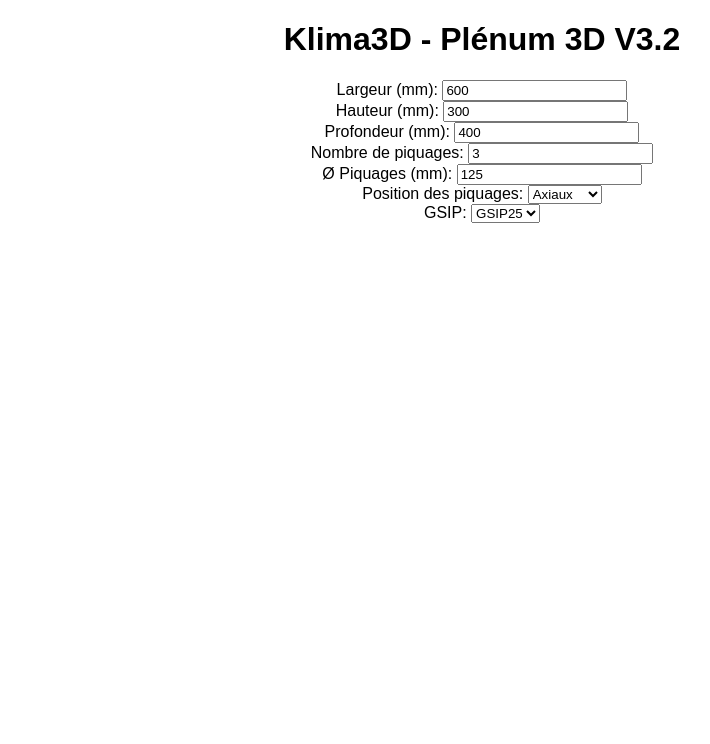
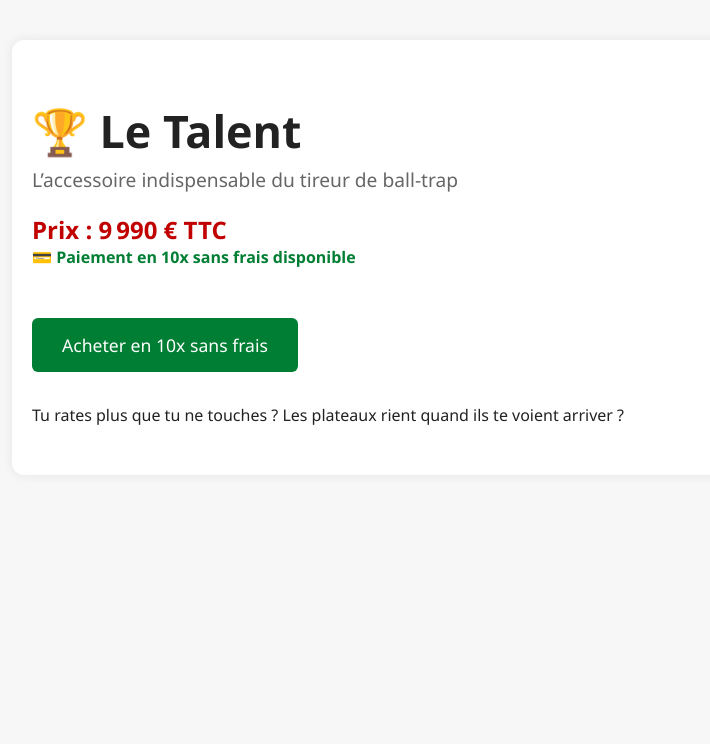
Before and after one commit to Nicop1468/Pamies, a plain HTML site: page index.html in a window 1280 px wide. Shown: the whole page, without its empty margins (158-868 px from the left). Drawn offline with nearby package versions, Linux system fonts and the light colour scheme.

Commit message:
Update index.html

```diff
--- a/index.html
+++ b/index.html
@@ -1,36 +1,111 @@
-
 <!DOCTYPE html>
 <html lang="fr">
 <head>
-    <meta charset="UTF-8">
-    <title>Klima3D V3.2 - Test Final</title>
-    <link rel="stylesheet" href="style.css">
-    <style>canvas { background: #ffffff; display: block; margin: auto; }</style>
+  <meta charset="UTF-8">
+  <meta name="viewport" content="width=device-width, initial-scale=1">
+  <title>Le Talent – Fiche Produit</title>
+  <style>
+    body {
+      font-family: "Segoe UI", sans-serif;
+      margin: 0;
+      background-color: #f7f7f7;
+      color: #222;
+    }
+
+    .container {
+      max-width: 900px;
+      margin: auto;
+      padding: 30px 20px;
+      background: white;
+      box-shadow: 0 0 12px rgba(0,0,0,0.08);
+      border-radius: 12px;
+      margin-top: 40px;
+    }
+
+    h1 {
+      font-size: 2.8rem;
+      margin-bottom: 5px;
+    }
+
+    .subtitle {
+      font-size: 1.2rem;
+      color: #666;
+      margin-bottom: 20px;
+    }
+
+    .price {
+      font-size: 1.5rem;
+      color: #c10000;
+      font-weight: bold;
+    }
+
+    .payment {
+      color: #007e33;
+      font-weight: bold;
+      margin-bottom: 20px;
+    }
+
+    .section {
+      margin-top: 30px;
+      line-height: 1.7;
+    }
+
+    ul {
+      padding-left: 20px;
+      margin-top: 10px;
+    }
+
+    .badge {
+      background: #ffe9d2;
+      padding: 12px;
+      border-left: 4px solid orange;
+      margin-top: 20px;
+      font-weight: bold;
+    }
+
+    .offer {
+      background: #e6f9ea;
+      padding: 12px;
+      border-left: 4px solid #00aa55;
+      margin-top: 20px;
+      font-weight: bold;
+    }
+
+    .cta-button {
+      display: inline-block;
+      margin-top: 30px;
+      padding: 15px 30px;
+      background: #007e33;
+      color: white;
+      border: none;
+      border-radius: 6px;
+      font-size: 1.1rem;
+      cursor: pointer;
+      text-decoration: none;
+      transition: background 0.3s;
+    }
+
+    .cta-button:hover {
+      background: #006326;
+    }
+
+    @media (max-width: 600px) {
+      h1 {
+        font-size: 2rem;
+      }
+    }
+  </style>
 </head>
 <body>
-    <h1>Klima3D - Plénum 3D V3.2</h1>
-    <form id="plenumForm">
-        <label>Largeur (mm): <input type="number" id="largeur" value="600"></label><br>
-        <label>Hauteur (mm): <input type="number" id="hauteur" value="300"></label><br>
-        <label>Profondeur (mm): <input type="number" id="profondeur" value="400"></label><br>
-        <label>Nombre de piquages: <input type="number" id="nbPiquages" value="3"></label><br>
-        <label>Ø Piquages (mm): <input type="number" id="diametrePiquage" value="125"></label><br>
-        <label>Position des piquages:
-            <select id="positionPiquages">
-                <option value="axial">Axiaux</option>
-                <option value="lateral">Latéraux</option>
-            </select>
-        </label><br>
-        <label>GSIP:
-            <select id="gsip">
-                <option value="GSIP25">GSIP25</option>
-                <option value="GSIP50">GSIP50</option>
-            </select>
-        </label><br><br>
-    </form>
-    <div id="scene-container" style="width: 100%; height: 500px;"></div>
-    <script src="https://cdnjs.cloudflare.com/ajax/libs/three.js/r134/three.min.js"></script>
-    <script src="https://cdn.jsdelivr.net/npm/three@0.134.0/examples/js/controls/OrbitControls.min.js"></script>
-    <script src="script.js"></script>
-</body>
-</html>
+
+<div class="container">
+  <h1>🏆 Le Talent</h1>
+  <div class="subtitle">L’accessoire indispensable du tireur de ball-trap</div>
+
+  <div class="price">Prix : 9 990 € TTC</div>
+  <div class="payment">💳 Paiement en 10x sans frais disponible</div>
+
+  <a href="#acheter" class="cta-button">Acheter en 10x sans frais</a>
+
+  <div class="section">
+    <p>Tu rates plus que tu ne touches ? Les plateaux rient quand ils te voient arriver ?<br>
```
